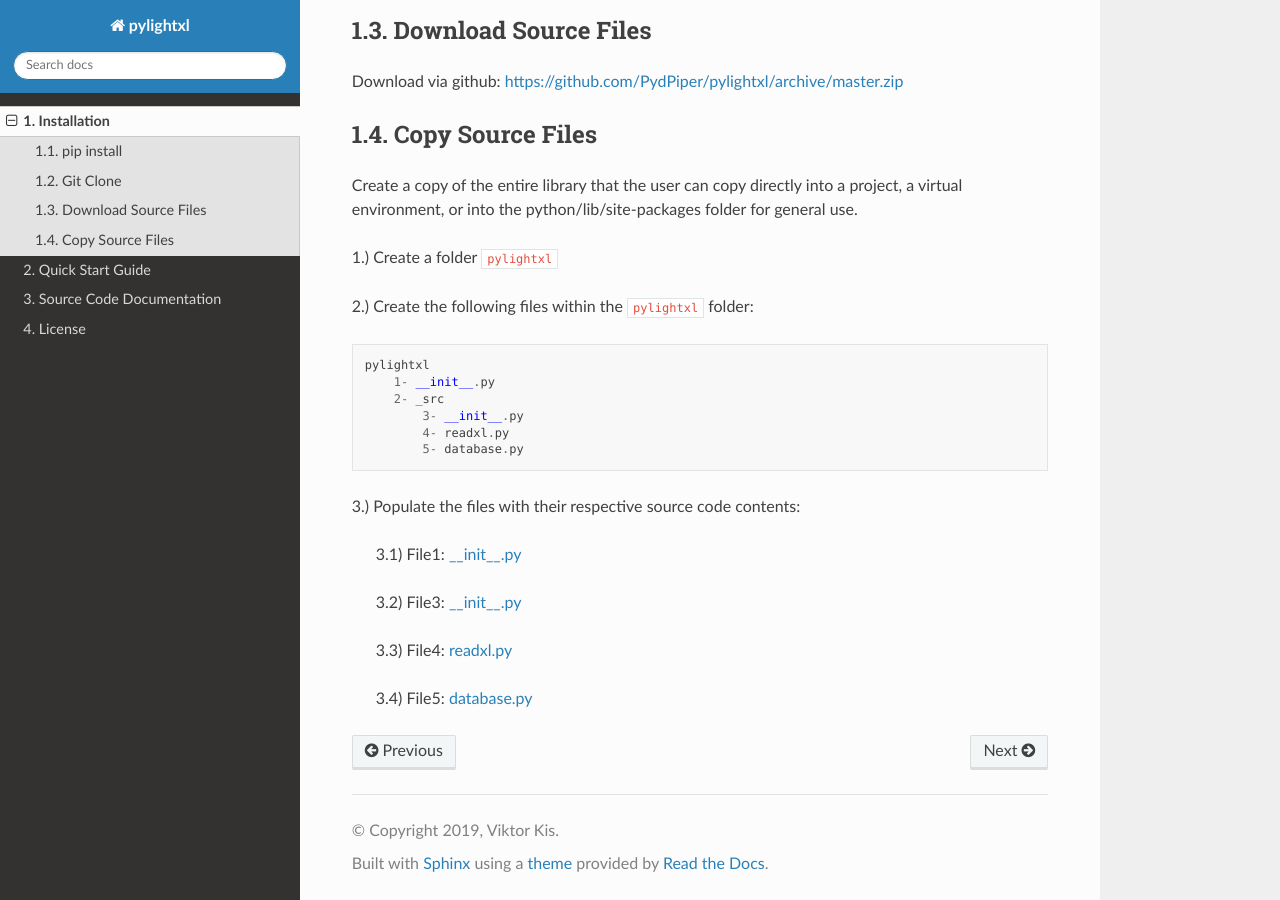
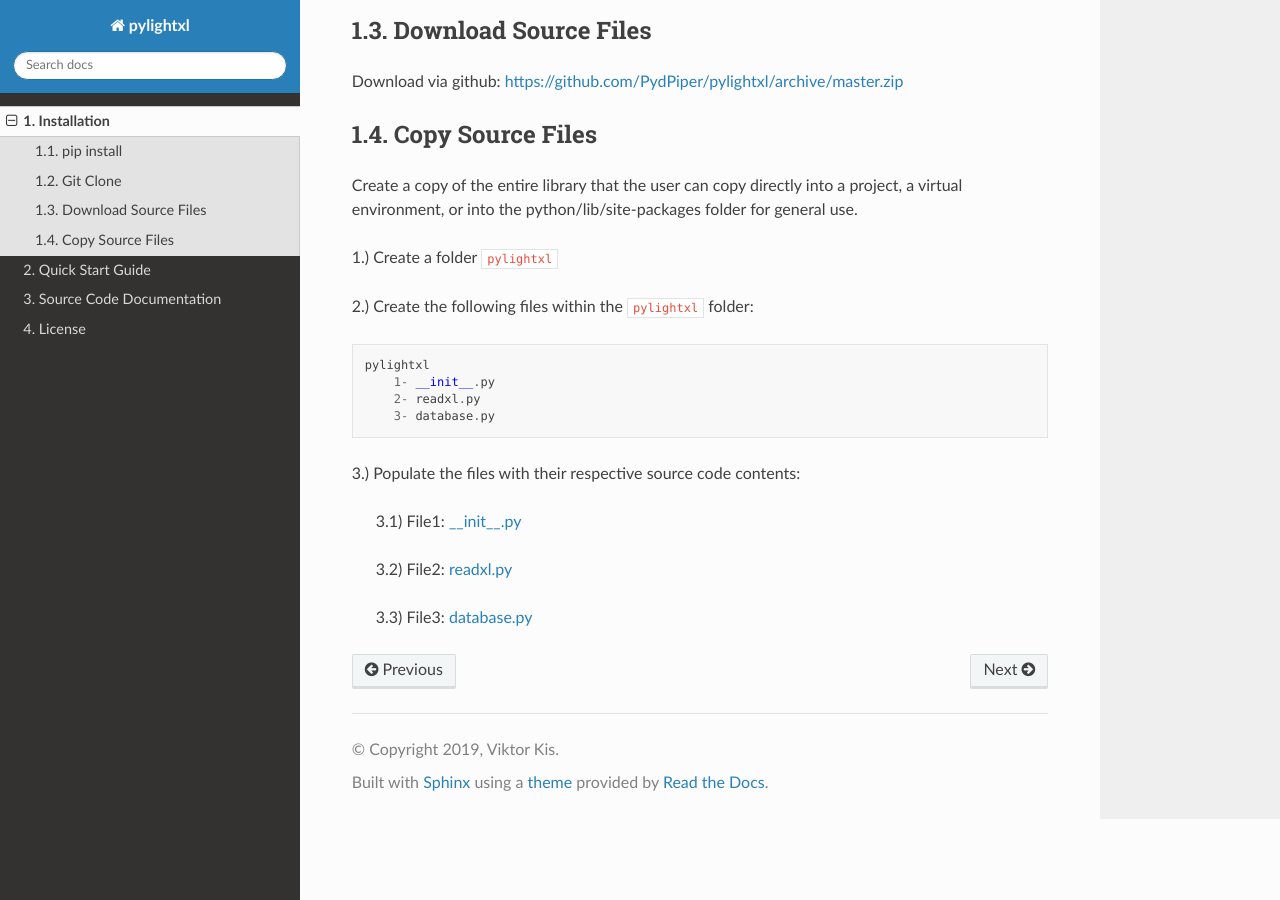
Before and after one commit to PydPiper/pylightxl, a Sphinx documentation site: the page built from doc/source/installation.rst, in a window 1280 px wide and 900 px high, scrolled down 608 px. Built offline with Sphinx 7.4.7 and the Read the Docs theme 2.0.0, drawn with Linux system fonts in a browser that asks for light colours.

Commit message:
updated doc install links

```diff
--- a/doc/source/installation.rst
+++ b/doc/source/installation.rst
@@ -41,17 +41,13 @@
 
     pylightxl
         1- __init__.py
-        2- _src
-            3- __init__.py
-            4- readxl.py
-            5- database.py
+        2- readxl.py
+        3- database.py
 
 3.) Populate the files with their respective source code contents:
 
-    3.1) File1: `__init__.py <https://github.com/PydPiper/pylightxl/blob/master/__init__.py>`_
+    3.1) File1: `__init__.py <https://github.com/PydPiper/pylightxl/blob/master/pylightxl/__init__.py>`_
 
-    3.2) File3: `__init__.py <https://github.com/PydPiper/pylightxl/blob/master/_src/__init__.py>`_
+    3.2) File2: `readxl.py <https://github.com/PydPiper/pylightxl/blob/master/pylightxl/readxl.py>`_
 
-    3.3) File4: `readxl.py <https://github.com/PydPiper/pylightxl/blob/master/_src/readxl.py>`_
-
-    3.4) File5: `database.py <https://github.com/PydPiper/pylightxl/blob/master/_src/database.py>`_
+    3.3) File3: `database.py <https://github.com/PydPiper/pylightxl/blob/master/pylightxl/database.py>`_
```
